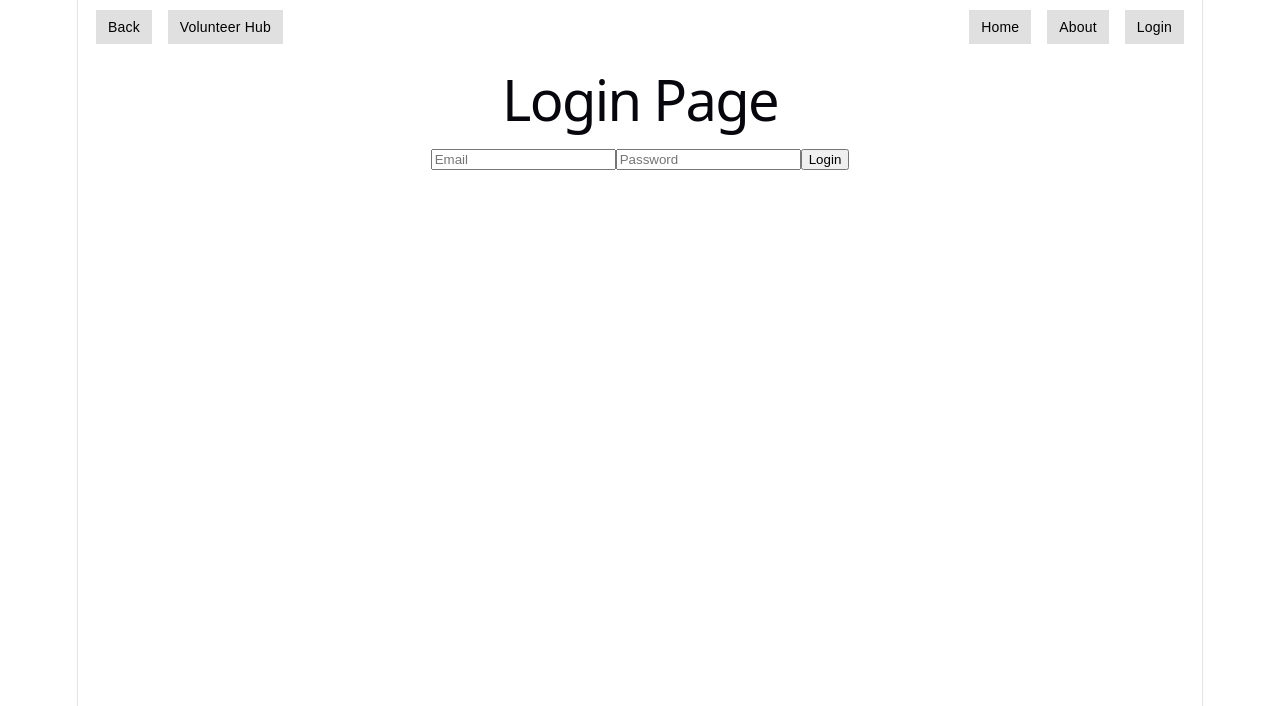
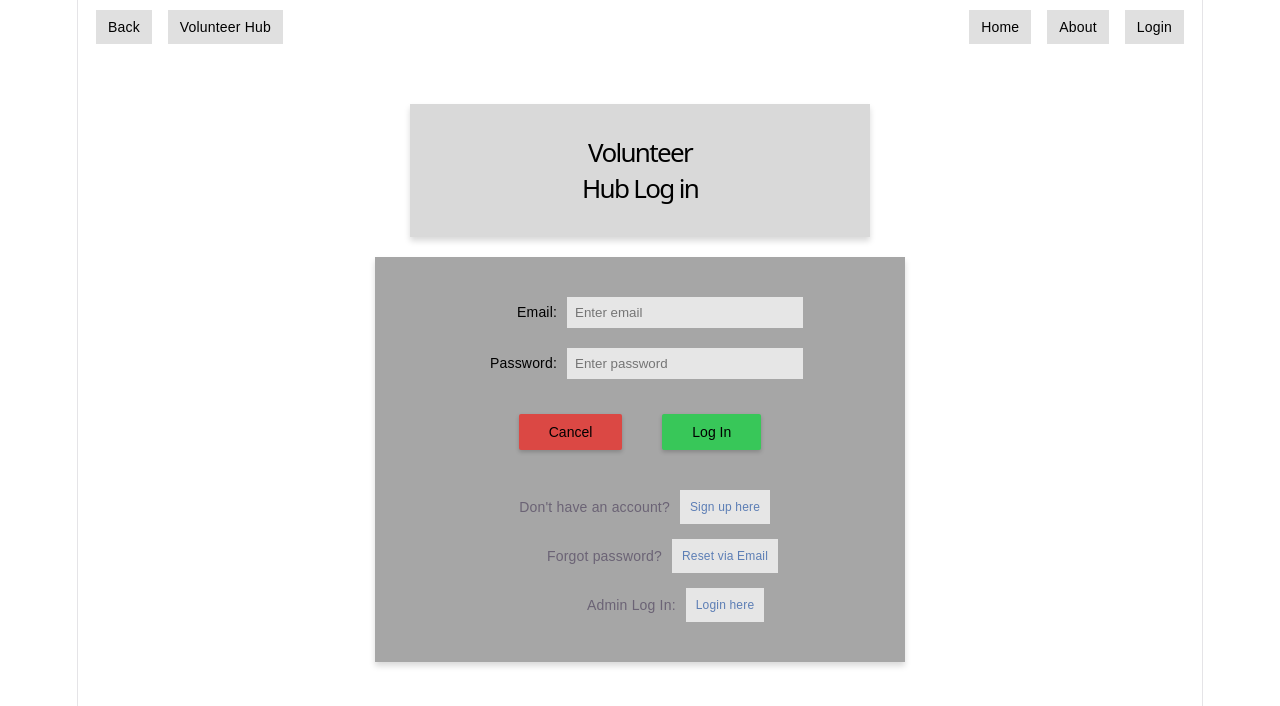
Before and after one commit to pollyology/VolunteerHubProject, a React (Vite) app: page /login in a window 1280 px wide. Shown: the top 706 px of the page. Built offline with nearby package versions, Linux system fonts and the light colour scheme.

Commit message:
feat: created student account login page

```diff
--- a/src/App.jsx
+++ b/src/App.jsx
@@ -9,6 +9,7 @@ import './App.css'
 import Navbar from './components/Navbar'
 import Home from './pages/Home'
 import LoginForm from './components/LoginForm'
+import LoginStudents from './pages/LoginStudents'
 
 function App() {
 
@@ -17,11 +18,9 @@ function App() {
       <Navbar />
 
       <Routes>
-        {/* What to show on the default home page ("/") */}
         <Route path="/" element={<Home />} />
 
-        {/* What to show when the URL is "/login" */}
-        <Route path="/login" element={<LoginForm />} />
+        <Route path="/login" element={<LoginStudents />} />
       </Routes>
 
     </ BrowserRouter>
--- /dev/null
+++ b/src/pages/Login.module.css
@@ -0,0 +1,117 @@
+.pageContainer {
+    display: flex;
+    flex-direction: column;
+    align-items: center;
+    padding-top: 50px;
+    font-family: sans-serif;
+}
+
+.headerBanner {
+    background-color: #d9d9d9;
+    width: 400px;
+    padding: 30px;
+    text-align: center;
+    box-shadow: 0 4px 6px rgba(0, 0, 0, 0.15);
+    margin-bottom: 20px;
+}
+
+.headerBanner h1 {
+    margin: 0;
+    font-size: 26px;
+    font-weight: normal;
+    color: #000;
+    line-height: 1.4;
+}
+
+.loginCard {
+    background-color: #a6a6a6;
+    width: 450px;
+    padding: 40px;
+    box-shadow: 0 4px 6px rgba(0, 0, 0, 0.15);
+    display: flex;
+    flex-direction: column;
+    gap: 40px;
+}
+
+.form {
+    display: flex;
+    flex-direction: column;
+    gap: 20px;
+}
+
+.inputGroup {
+    display: flex;
+    align-items: center;
+    justify-content: center;
+    gap: 10px;
+}
+
+.inputGroup label {
+    width: 80px;
+    text-align: right;
+    font-size: 14px;
+    color: #000;
+}
+
+.inputGroup input {
+    flex: 1;
+    max-width: 220px;
+    padding: 8px;
+    border: none;
+    background-color: #e6e6e6;
+    outline: none;
+}
+
+.buttonGroup {
+    display: flex;
+    justify-content: center;
+    gap: 40px;
+    margin-top: 15px;
+}
+
+.actionBtn {
+    padding: 10px 30px;
+    border: none;
+    color: #000;
+    font-size: 14px;
+    cursor: pointer;
+    box-shadow: 0 2px 4px rgba(0, 0, 0, 0.2);
+    border-radius: 2px;
+}
+
+.btnCancel {
+    background-color: #db4844;
+}
+
+.btnSubmit {
+    background-color: #38c759;
+}
+
+.linkGroup {
+    display: flex;
+    flex-direction: column;
+    align-items: center;
+    gap: 15px;
+}
+
+.linkRow {
+    display: flex;
+    align-items: center;
+    gap: 10px;
+    font-size: 14px;
+}
+
+.linkRow span {
+    width: 160px;
+    text-align: right;
+}
+
+.linkItem {
+    background-color: #e6e6e6;
+    border: none;
+    padding: 4px 10px;
+    color: #5c7eb5;
+    font-size: 12px;
+    text-decoration: none;
+    cursor: pointer;
+}
--- /dev/null
+++ b/src/pages/LoginStudents.jsx
@@ -0,0 +1,64 @@
+import { useNavigate, Link } from 'react-router-dom';
+import styles from './Login.module.css';
+
+function LoginStudents() {
+    const navigate = useNavigate();
+
+    const handleLogin = (e) => {
+        e.preventDefault();
+        console.log("Logging in...");
+        navigate("/");
+    };
+
+    return (
+        <div className={styles.pageContainer}>
+
+            <div className={styles.headerBanner}>
+                <h1>Volunteer<br/>Hub Log in</h1>
+            </div>
+
+            <div className={styles.loginCard}>
+
+                <form className={styles.form} onSubmit={handleLogin}>
+                    <div className={styles.inputGroup}>
+                        <label htmlFor="email">Email:</label>
+                        <input type="email" id="email" placeholder="Enter email" required />
+                    </div>
+
+                    <div className={styles.inputGroup}>
+                        <label htmlFor="password">Password:</label>
+                        <input type="password" id="password" placeholder="Enter password" required />
+                    </div>
+
+                    <div className={styles.buttonGroup}>
+                        <button type="button" className={`${styles.actionBtn} ${styles.btnCancel}`}>
+                            Cancel
+                        </button>
+
+                        <button type="submit" className={`${styles.actionBtn} ${styles.btnSubmit}`}>
+                            Log In
+                        </button>
+                    </div>
+                </form>
+
+                <div className={styles.linkGroup}>
+                    <div className={styles.linkRow}>
+                        <span>Don't have an account?</span>
+                        <Link to="/signup" className={styles.linkItem}>Sign up here</Link>
+                    </div>
+                    <div className={styles.linkRow}>
+                        <span>Forgot password?</span>
+                        <Link to="/reset" className={styles.linkItem}>Reset via Email</Link>
+                    </div>
+                    <div className={styles.linkRow}>
+                        <span>Admin Log In:</span>
+                        <Link to="/admin" className={styles.linkItem}>Login here</Link>
+                    </div>
+                </div>
+
+            </div>
+        </div>
+    );
+}
+
+export default LoginStudents;
```
